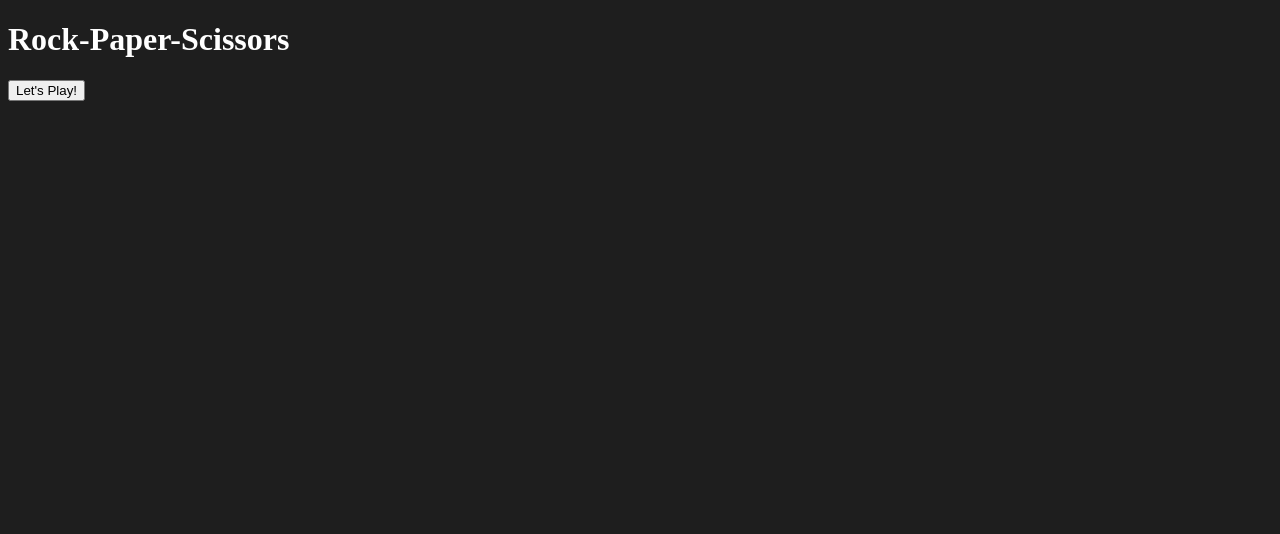
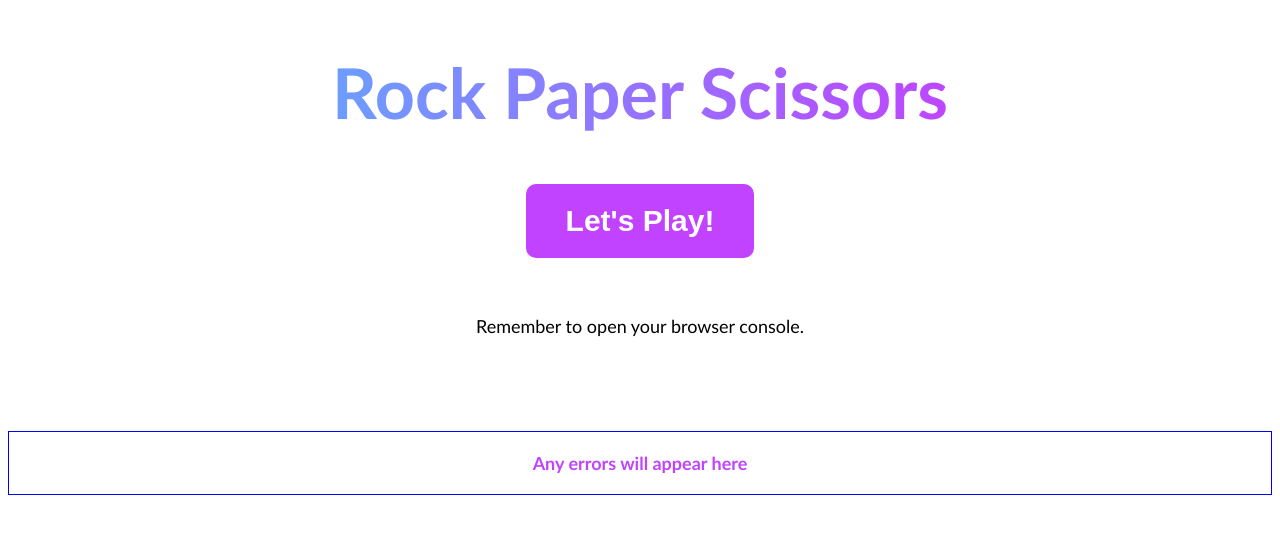
Before and after one commit to Kwadwo-Firempong-Boakye/Project-Rock-Paper-Scissors, a plain HTML site: page Rock-Paper-Scissors.html in a window 1280 px wide. Drawn offline with Linux system fonts and the light colour scheme.

Commit message:
add CSS to beautify presentation

```diff
--- a/Rock-Paper-Scissors.html
+++ b/Rock-Paper-Scissors.html
@@ -5,12 +5,55 @@
     <meta http-equiv="X-UA-Compatible" content="IE=edge">
     <meta name="viewport" content="width=device-width, initial-scale=1.0">
     <title>Rock-Paper-Scissors</title>
+    <style>
+        body{
+            background: rgb(255, 255, 255);
+            font-family:'Trebuchet MS', 'Lucida Sans Unicode', 'Lucida Grande', 'Lucida Sans', Arial, sans-serif;
+        }
+
+        h1{
+            text-align: center;
+            font-size: 70px;
+            font-weight: bold;
+            background: linear-gradient(90deg, hsla(197, 100%, 63%, 1) 0%, hsla(294, 100%, 55%, 1) 100%);
+            -webkit-background-clip: text;
+            -webkit-text-fill-color: transparent;
+            margin: 50px 10px;
+        }
+
+        button{
+            display: block;
+            margin: auto;
+            color: white;
+            background: #c143ff;
+            border-radius: 10px;
+            border: none;
+            padding: 20px 40px;
+            font-size: 30px;
+            font-weight: bold;
+        }
+
+        p{
+            text-align: center;
+            font-size: 18px;
+            padding: 20px;
+        }
+
+        #restart{
+            color: #c143ff;
+            font-weight: bold;
+            border: 1px solid blue;
+        }
+    </style>
 </head>
-<body style="background: #1e1e1e; color: white;">
-    <h1>Rock-Paper-Scissors</h1>
+<body>
+    <h1>Rock Paper Scissors</h1>
     <button onclick="Game()">Let's Play!</button>
-    <br><br>
-    <p id="restart" style="font-size: 25px; color: pink;"></p>
+    <br>
+    <p>Remember to open your browser console.</p>
+    <br>
+    <br>
+    <p id="restart">Any errors will appear here</p>
 
     <script>
 
@@ -55,7 +98,7 @@
         //Error feedback function for wrongly entered input (!= rock paper or scissors)
         function errorFeedback () {
             let errorText = document.getElementById("restart");
-            errorText.innerHTML = "You spelled your input wrongly. We will reset the page and give you a clean start in 3 seconds";
+            errorText.innerHTML = "You spelled your input wrongly." + "<br><br>" +"We will reset the page and give you a clean start in 5 seconds";
         }
 
         //Restart page function
@@ -126,7 +169,7 @@
                 if (errorCount > 0){
                     console.log("You spelled your input wrongly.")
                     errorFeedback();
-                    setTimeout(restart, 3000);
+                    setTimeout(restart, 5000);
                     return;
                 }
             }
```
